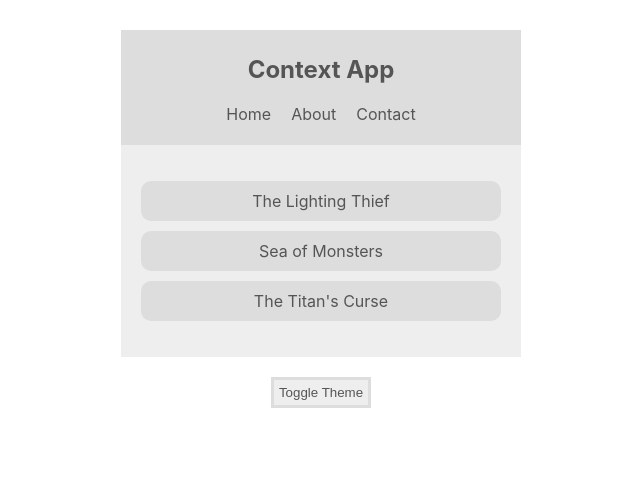
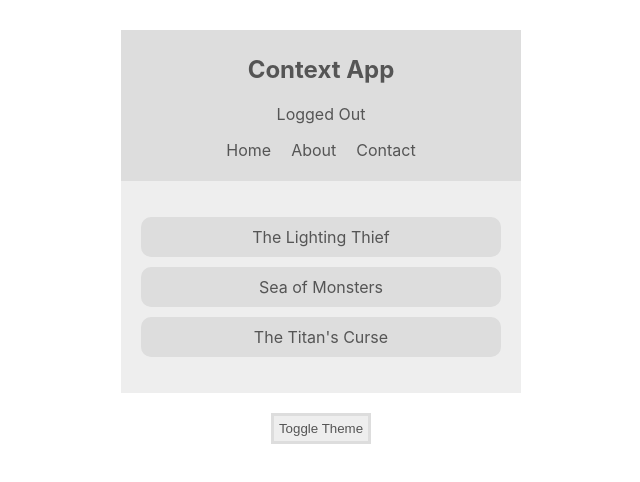
Before and after one commit to ChristianPari/React-Book-List, a React (Create React App) app: page / in a window 1280 px wide. Shown: the top 482 px of the page, without its empty margins (319-959 px from the left). Built offline with nearby package versions, Linux system fonts and the light colour scheme.

Commit message:
Implemented another Context hook, simple use of auth to just say if logged in or out and changes via onlclick of the div element with the text in it

```diff
--- a/src/Components/NavBar.js
+++ b/src/Components/NavBar.js
@@ -2,14 +2,23 @@
 
 // contexts
 import { useTheme } from '../Contexts/ThemeContext'
+import { useAuth, useAuthUpdate } from '../Contexts/AuthContext'
 
 export default function NavBar() {
-  const { isLightTheme, light, dark } = useTheme();
-  const theme = isLightTheme ? light : dark;
+  const { isLightTheme, light, dark } = useTheme()
+  const theme = isLightTheme ? light : dark
+
+  const { isAuthenticated: auth } = useAuth()
 
   return (
     <nav style={{background: theme.ui, color: theme.text}}>
       <h1>Context App</h1>
+      <div
+        onClick={useAuthUpdate()}
+        style={{cursor: 'pointer'}}
+      >
+        { auth ? 'Logged In' : 'Logged Out' }
+      </div>
       <ul>
         <li>Home</li>
         <li>About</li>
```
